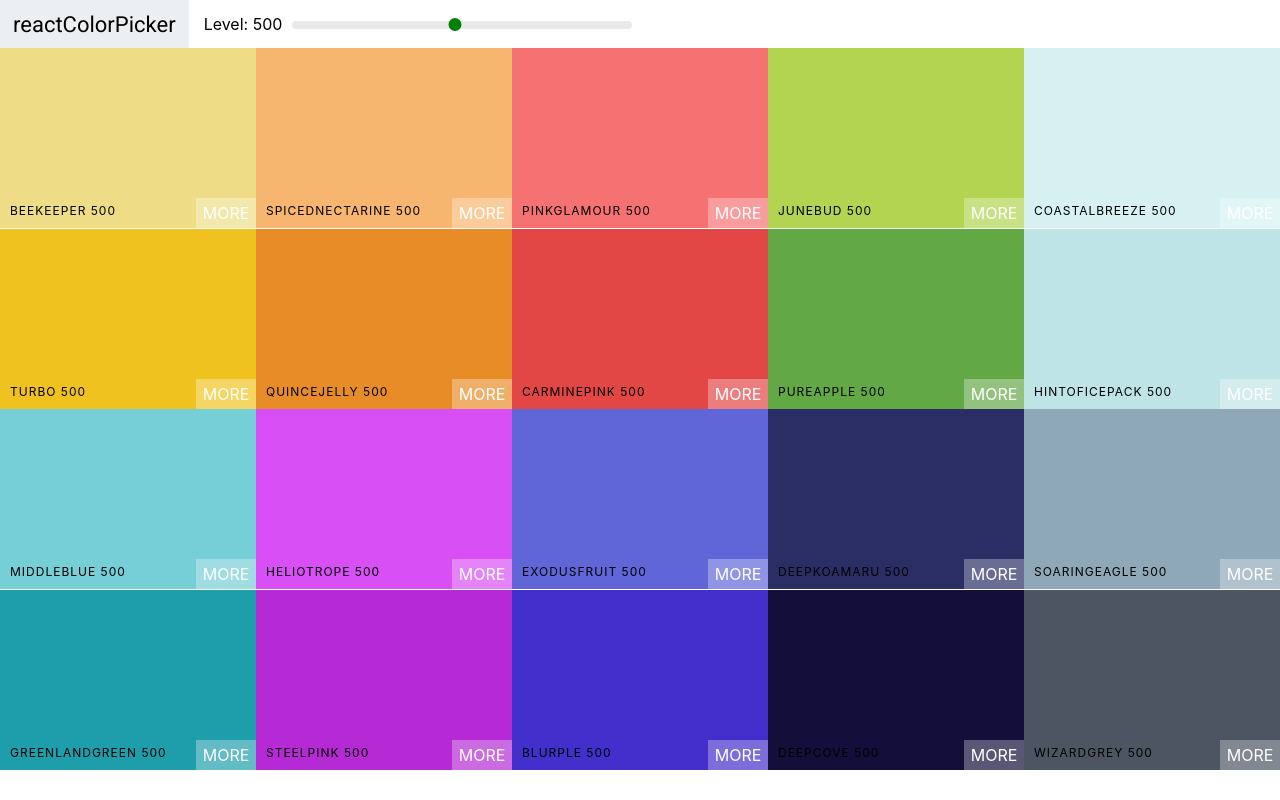
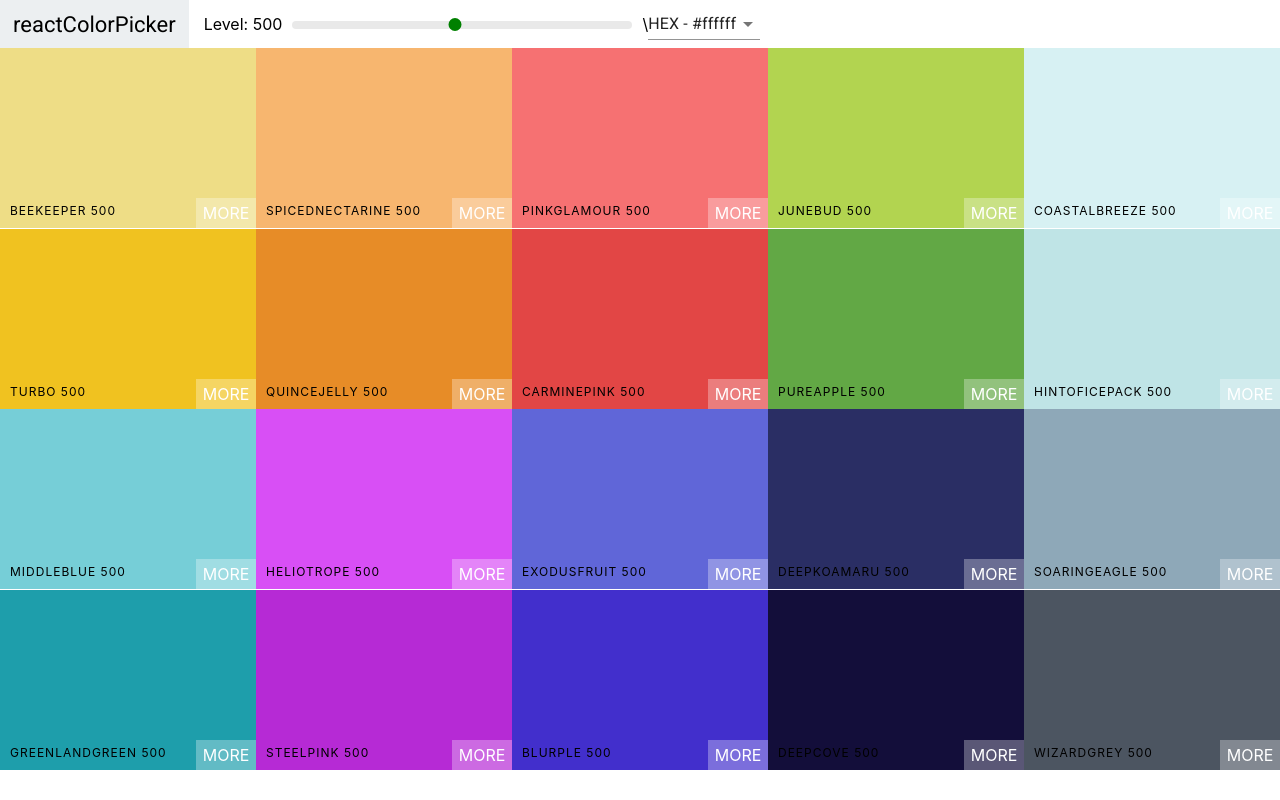
Before and after one commit to vonds/React-Projects, a React (Create React App) app in the folder react-color/: page /palette/flat-ui-colors-american in a window 1280 px wide. Built offline with nearby package versions, Linux system fonts and the light colour scheme.

Commit message:
added Material UI and Select Component

```diff
--- a/react-color/package.json
+++ b/react-color/package.json
@@ -3,6 +3,7 @@
   "version": "0.1.0",
   "private": true,
   "dependencies": {
+    "@material-ui/core": "^4.7.0",
     "chroma-js": "^2.1.0",
     "rc-slider": "^8.7.1",
     "react": "^16.12.0",
--- a/react-color/src/Navbar.js
+++ b/react-color/src/Navbar.js
@@ -1,11 +1,25 @@
 import React, { Component } from 'react'
+import Select from "@material-ui/core/Select"
+import MenuItem from "@material-ui/core/MenuItem"
 import Slider from 'rc-slider'
 import 'rc-slider/assets/index.css'
 import './Navbar.css'
 
 class Navbar extends Component {
+    constructor(props) {
+        super(props)
+        this.state = { format: 'hex' }
+        this.handleChange = this.handleChange.bind(this)
+    }
+
+    handleChange(e) {
+        this.setState({ format: e.target.value })
+        this.props.handleChange(e.target.value)
+    }
+
     render() {
         const { level, changeLevel } = this.props
+        const { format } = this.state
         return (
             <header className='Navbar'>
                 <section className='logo'>
@@ -22,6 +36,13 @@
                             onAfterChange={changeLevel}
                         />
                     </section>
+                </section>\
+                <section className='select-container'>
+                    <Select value={format} onChange={this.handleChange}>
+                        <MenuItem value='hex'>HEX - #ffffff</MenuItem>
+                        <MenuItem value='rgb'>RGB - rgb(255, 255, 255)(</MenuItem>
+                        <MenuItem value='rgba'>RGBA - rgba(255, 255, 255, 1.0)</MenuItem>
+                    </Select>
                 </section>
             </header>
         )
--- a/react-color/src/Palette.js
+++ b/react-color/src/Palette.js
@@ -6,24 +6,34 @@
 class Palette extends Component {
     constructor(props) {
         super(props)
-        this.state = { level: 500 }
+        this.state = { level: 500, format: 'hex' }
         this.changeLevel = this.changeLevel.bind(this)
+        this.changeFormat = this.changeFormat.bind(this)
     }
     changeLevel(level) {
         this.setState({ level })
     }
+
+    changeFormat(val) {
+        this.setState({ format: val })
+    }
+
     render() {
         const { colors } = this.props.palette
-        const { level } = this.state
+        const { level, format } = this.state
         const colorBoxes = colors[level].map(color => (
-            <ColorBox background={color.hex} name={color.name} />
+            <ColorBox background={color[format]} name={color.name} />
         ))
         return (
 
             <section className='Palette'>
 
 
-                <Navbar level={level} changeLevel={this.changeLevel} />
+                <Navbar
+                    level={level}
+                    changeLevel={this.changeLevel}
+                    handleChange={this.changeFormat}
+                    />
                 <section className='Palette-colors'>
                    {colorBoxes}
                 </section>
--- a/react-color/src/colorHelpers.js
+++ b/react-color/src/colorHelpers.js
@@ -20,7 +20,7 @@
                 id: color.name.toLowerCase().replace(/ /g, '-'),
                 hex: scale[i],
                 rgb: chroma(scale[i]).css(),
-                rgba: chroma(scale[i]).css().replace('rgba', 'rgba').replace(')', ',1.0)')
+                rgba: chroma(scale[i]).css().replace('rgb', 'rgba').replace(')', ',1.0)')
             })
         }
     }
```
Also changed, not shown: 1 other file (tests, documents, lock files or other folders).
